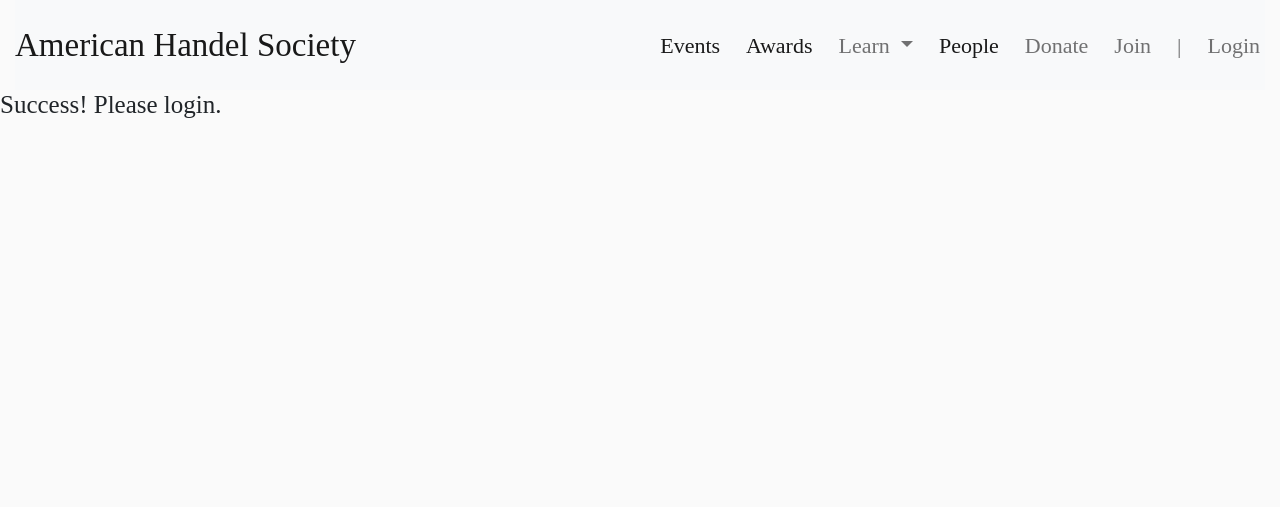
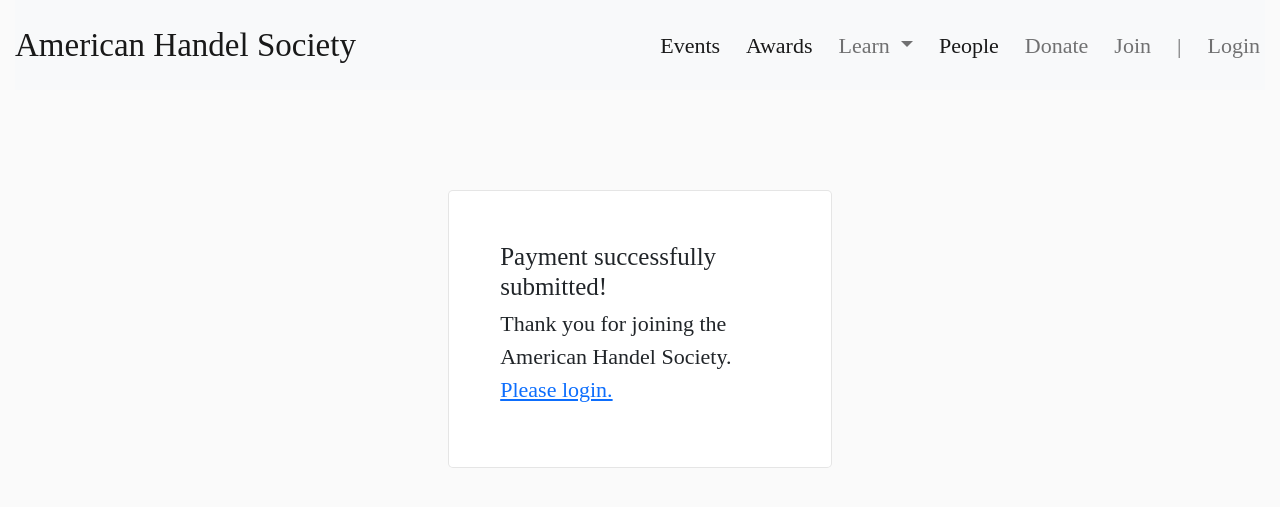
Before and after one commit to americanhandelsociety/americanhandelsociety-members, a Django app: page /pay-confirm/ in a window 1280 px wide. Shown: the top 507 px of the page. Run offline with Django 3.2, Linux system fonts and the light colour scheme; some libraries are stand-ins or nearby versions; some web fonts are replaced.

Commit message:
chore: Light cleanup

```diff
--- a/americanhandelsociety_app/static/css/custom.css
+++ b/americanhandelsociety_app/static/css/custom.css
@@ -57,6 +57,22 @@ h3 {
 .btn-primary:focus {
   background-color: #991e41;
   color: #fff;
+}
+
+.flex-container {
+  display: flex;
+  flex-direction: column;
+  justify-content: center;
+  width: 30%;
+  margin: auto;
+}
+
+.card {
+  background-color: #fff;
+  border: 1px solid rgba(0, 0, 0, 0.1);
+  border-radius: 5px;
+  padding: 4%;
+  margin-top: 100px;
 }
 
 /* TODO: Find colors */
--- a/americanhandelsociety_app/templates/forms/join.html
+++ b/americanhandelsociety_app/templates/forms/join.html
@@ -19,7 +19,7 @@
         <label for="id_password2">Re-enter Password</label>{{form.password2}}
         {{ form.password2.errors }}
 
-        <input type="submit" value="Continue to Payment" class="btn btn-primary mt-5" />
+        <input type="submit" value="Continue" class="btn btn-primary mt-5" />
     </form>
 </div>
 
--- a/americanhandelsociety_app/templates/forms/pay.html
+++ b/americanhandelsociety_app/templates/forms/pay.html
@@ -25,6 +25,6 @@
     {{ form.return }}
     {{ form.custom }}
 
-    <input type="submit" value="Process Payment" name="submit" title="PayPal - The safer, easier way to pay online!" class="btn btn-primary mt-5">
+    <input type="submit" value="Submit Payment on Paypal" name="submit" title="PayPal - The safer, easier way to pay online!" class="btn btn-primary mt-5">
 </form>
 {% endblock %}
--- a/americanhandelsociety_app/templates/payment_confirmation.html
+++ b/americanhandelsociety_app/templates/payment_confirmation.html
@@ -5,7 +5,10 @@
 
 {% block content %}
 
-<h1>Success! Please login.</h1>
+<div class="flex-container card">
+    <h1>Payment successfully submitted!</h1>
+    <p>Thank you for joining the American Handel Society. <a href="{% url 'login' %}">Please login.</a></p>
+</div>
 
 
 {% endblock %}
```
Also changed, not shown: americanhandelsociety_app/views.py (+3 -4 lines).
